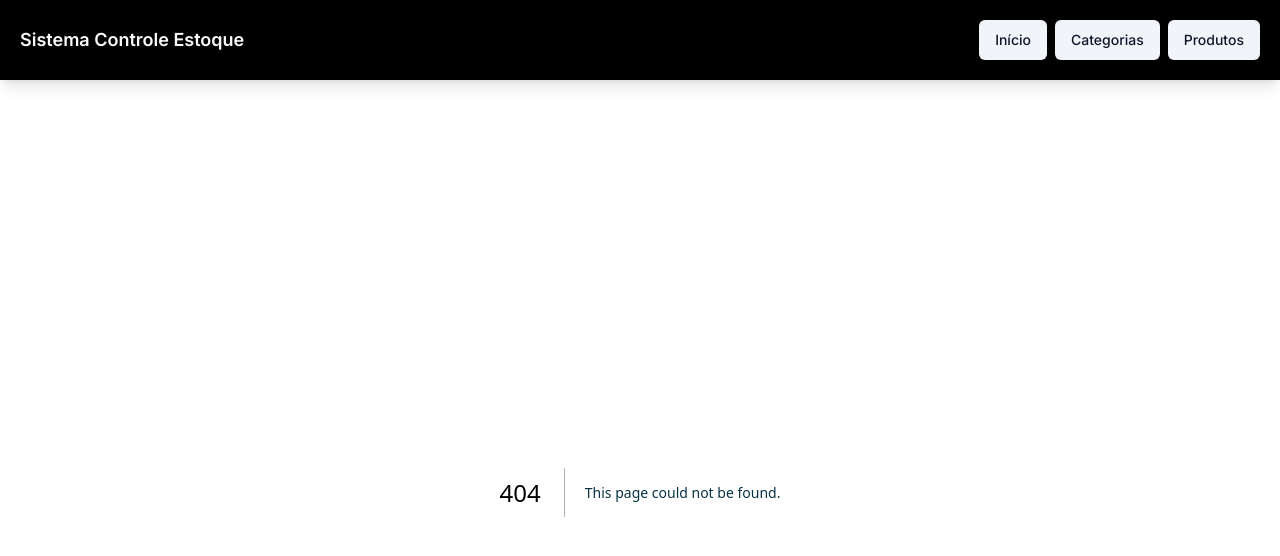
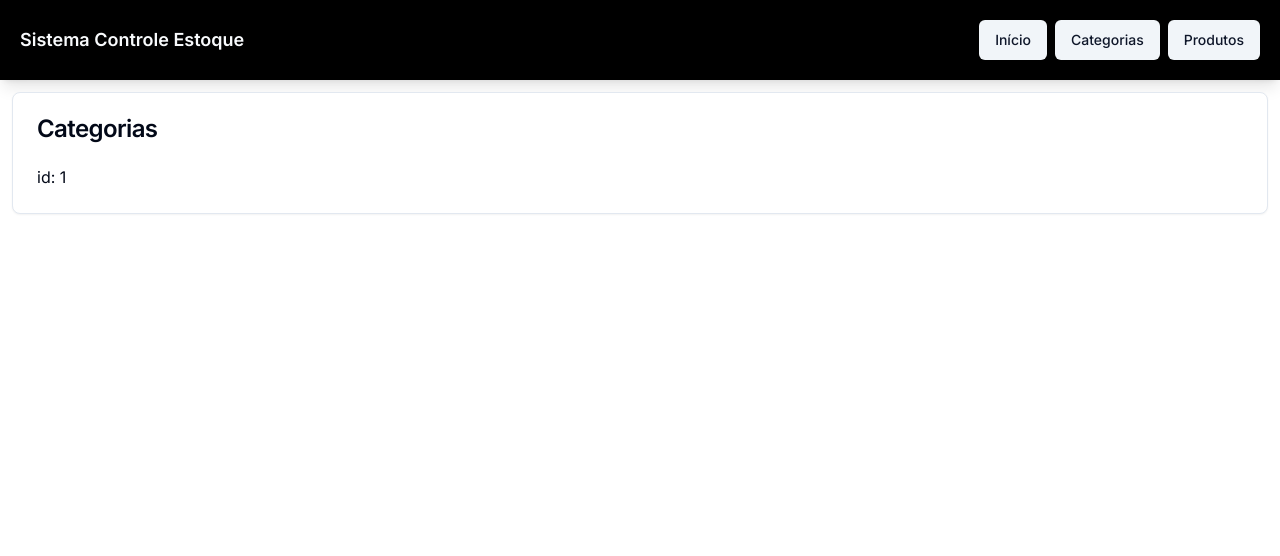
Before and after one commit to giljrsantos/stock-next-app, a Next.js app: page /categories/edit/1 in a window 1280 px wide. Before the commit this address had no page. Shown: the top 556 px of the page. Built offline with nearby package versions, Linux system fonts and the light colour scheme.

Commit message:
feat: Editando uma Categoria e Definido um Tipo para o Parâmetro params

```diff
--- /dev/null
+++ b/src/app/categories/edit/[id]/page.tsx
@@ -0,0 +1,11 @@
+interface PageParams {
+    params: {
+        id: string
+    }
+}
+
+export default function page({params}: PageParams){
+    const id = params.id;
+
+    return <div>id: {id}</div>
+}
```
